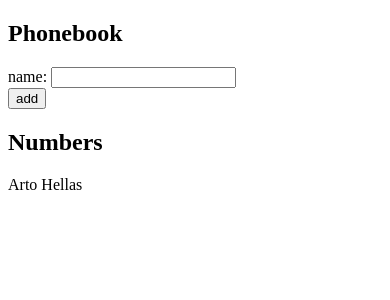
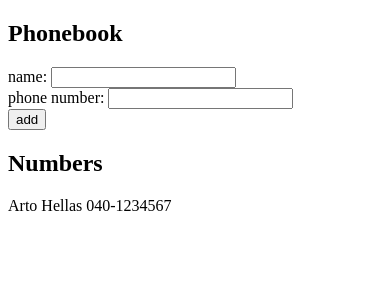
Before and after one commit to ludovico-chiavelli/fullstack-hy2021, a React (Create React App) app in the folder part_2/phonebook/: page / in a window 390 px wide. Shown: the top 300 px of the page. Built offline with nearby package versions, Linux system fonts and the light colour scheme.

Commit message:
Phonebook, exercise 2.8. Added phone numbers

```diff
--- a/part_2/phonebook/src/App.js
+++ b/part_2/phonebook/src/App.js
@@ -2,9 +2,10 @@
 
 const App = () => {
   const [ persons, setPersons ] = useState([
-    { name: 'Arto Hellas' }
+    { name: 'Arto Hellas', number: '040-1234567' }
   ])
   const [ newName, setNewName ] = useState('')
+  const [ newNumber, setNewNumber ] = useState('')
 
   const addPerson = (event) => {
     event.preventDefault()
@@ -16,17 +17,24 @@
     if(Object.values(names).includes(newName)) {
       alert(`${newName} is already in the phonebook`)
       setNewName('')
+      setNewNumber('')
     } else {
       const personObject = {
         name: newName,
+        number: newNumber
       }
       setPersons(persons.concat(personObject))
       setNewName('')
+      setNewNumber('')
     }
   }
 
   const handleNameChange = (event) => {
     setNewName(event.target.value)
+  }
+
+  const handleNumberChange = (event) => {
+    setNewNumber(event.target.value)
   }
 
   return (
@@ -37,12 +45,15 @@
           name: <input value={newName} onChange={handleNameChange}/>
         </div>
         <div>
+          phone number:  <input value={newNumber} onChange={handleNumberChange}/>
+        </div>
+        <div>
           <button type="submit">add</button>
         </div>
       </form>
       <h2>Numbers</h2>
       <div>
-        {persons.map(person => <p key={person.name}>{person.name}</p>)}
+        {persons.map(person => <p key={person.name}>{person.name} {person.number}</p>)}
       </div>
     </div>
   )
```
